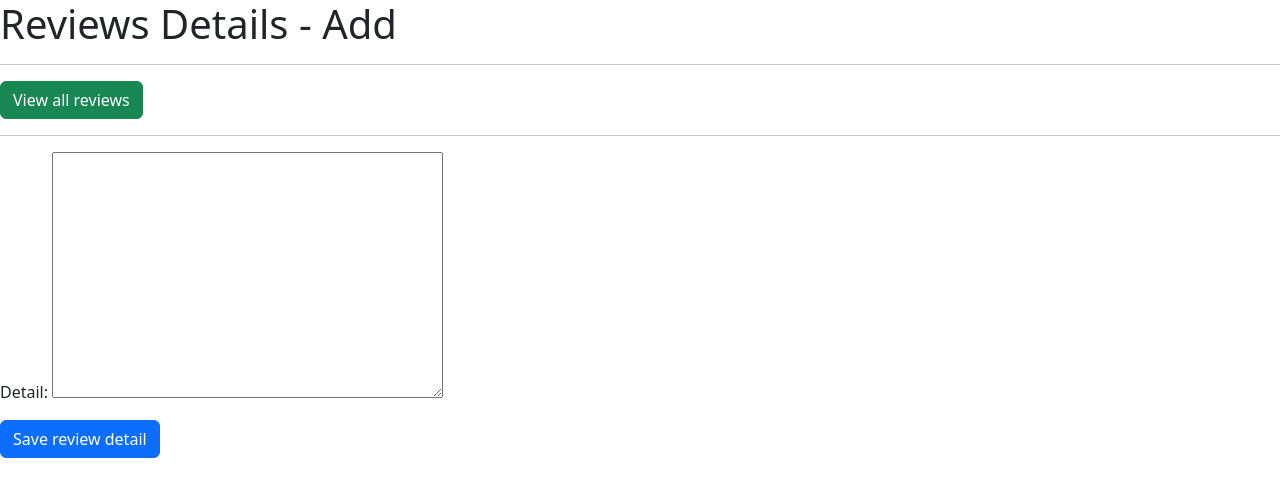
After one commit to cristhianclx/240V, a Django app: page /reviews/1/details/add/ in a window 1280 px wide. The commit adds this page. Shown: the top 497 px of the page. Run offline with Django 4.2, Linux system fonts and the light colour scheme; tables that the repository leaves empty hold one stand-in row (values such as "Sample post").

Commit message:
update details

```diff
--- a/01/project/project/urls.py
+++ b/01/project/project/urls.py
@@ -16,7 +16,7 @@ Including another URLconf
 """
 from django.contrib import admin
 from django.urls import path
-from web.views import reviewView, reviewAddView, reviewDetailView, reviewDeleteView, reviewUpdateView
+from web.views import reviewView, reviewAddView, reviewDetailView, reviewDeleteView, reviewUpdateView, reviewDetailsListView, reviewDetailsAddView
 
 urlpatterns = [
     path('admin/', admin.site.urls),
@@ -25,4 +25,6 @@ urlpatterns = [
     path('reviews/<index>/', reviewDetailView, name="reviews-detail"),
     path('reviews/<index>/delete/', reviewDeleteView, name="reviews-delete"),
     path('reviews/<index>/update/', reviewUpdateView, name="reviews-update"),
+    path('reviews/<index>/details/', reviewDetailsListView, name="reviews-details"),
+    path('reviews/<index>/details/add/', reviewDetailsAddView, name="reviews-details-add"),
 ]
--- /dev/null
+++ b/01/project/templates/review-details/add.html
@@ -0,0 +1,26 @@
+<!doctype html>
+<html lang="en">
+  <head>
+    <meta charset="utf-8">
+    <meta name="viewport" content="width=device-width, initial-scale=1">
+    <title>Reviews Details</title>
+    <link href="https://cdn.jsdelivr.net/npm/bootstrap@5.3.2/dist/css/bootstrap.min.css" rel="stylesheet" integrity="sha384-T3c6CoIi6uLrA9TneNEoa7RxnatzjcDSCmG1MXxSR1GAsXEV/Dwwykc2MPK8M2HN" crossorigin="anonymous">
+  </head>
+  <body>
+    <h1>Reviews Details - Add</h1>
+    <hr>
+    <a href="{% url 'reviews-details' index=item.id %}" class="btn btn-success">View all reviews</a>
+    <hr>
+    {% if success %}
+    <div class="alert alert-success" role="alert">
+        Your review detail was saved.
+    </div>
+    {% endif %}
+    <form method="POST" action="{% url 'reviews-details-add' index=item.id %}" novalidate>
+      {% csrf_token %}
+      {{ form.as_p }}
+      <button type="submit" class="btn btn-primary">Save review detail</button>
+    </form>
+    <script src="https://cdn.jsdelivr.net/npm/bootstrap@5.3.2/dist/js/bootstrap.bundle.min.js" integrity="sha384-C6RzsynM9kWDrMNeT87bh95OGNyZPhcTNXj1NW7RuBCsyN/o0jlpcV8Qyq46cDfL" crossorigin="anonymous"></script>
+  </body>
+</html>
--- a/01/project/templates/reviews/index.html
+++ b/01/project/templates/reviews/index.html
@@ -48,7 +48,7 @@
                 <a href="{% url 'reviews-detail' index=item.id %}" class="btn btn-info">View details</a>
                 <a href="{% url 'reviews-update' index=item.id %}" class="btn btn-info">Update</a>
                 <a href="{% url 'reviews-delete' index=item.id %}" class="btn btn-danger">Delete</a>
-                <a href="#" class="btn btn-primary">Details</a>
+                <a href="{% url 'reviews-details' index=item.id %}" class="btn btn-primary">Details</a>
             </td>
           </tr>
            {% empty %}
--- a/01/project/web/forms.py
+++ b/01/project/web/forms.py
@@ -1,8 +1,13 @@
 from django.forms import ModelForm
-from .models import Review
+from .models import Review, ReviewDetail
 
 
 class ReviewForm(ModelForm):
     class Meta:
         model = Review
         fields = ('name', 'review', 'rating',   )
+
+class ReviewDetailForm(ModelForm):
+    class Meta:
+        model = ReviewDetail
+        fields = ('detail',   )
--- a/01/project/web/views.py
+++ b/01/project/web/views.py
@@ -1,6 +1,6 @@
 from django.shortcuts import render, redirect
-from .models import Review
-from .forms import ReviewForm
+from .models import Review, ReviewDetail
+from .forms import ReviewForm, ReviewDetailForm
 
 def reviewView(request):
     items = Review.objects.all()
@@ -60,3 +60,33 @@ def reviewUpdateView(request, index):
             "item": item,
             "success": success,
         })
+
+def reviewDetailsListView(request, index):
+    item = Review.objects.get(id = index)
+    items = ReviewDetail.objects.filter(review = item).all()
+    return render(request, 'review-details/index.html', {
+        "items": items,
+        "item": item,
+    })
+
+def reviewDetailsAddView(request, index):
+    item = Review.objects.get(id = index)
+    success = False
+    if request.method == "GET":
+        form = ReviewDetailForm()
+        return render(request, 'review-details/add.html', {
+            "form": form,
+            "item": item,
+        })
+    if request.method == "POST":
+        form = ReviewDetailForm(request.POST)
+        if form.is_valid():
+            review_detail = form.save(commit=False)
+            review_detail.review = item
+            review_detail.save()
+            success = True
+        return render(request, 'review-details/add.html', {
+            "form": form,
+            "item": item,
+            "success": success,
+        })
```
Also changed, not shown: 01/project/templates/review-details/index.html (added, +35 -0 lines).
